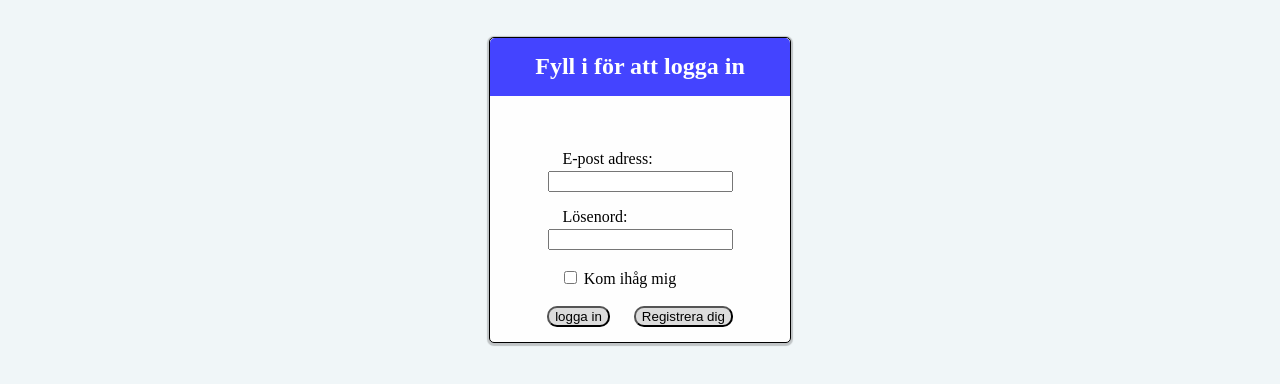
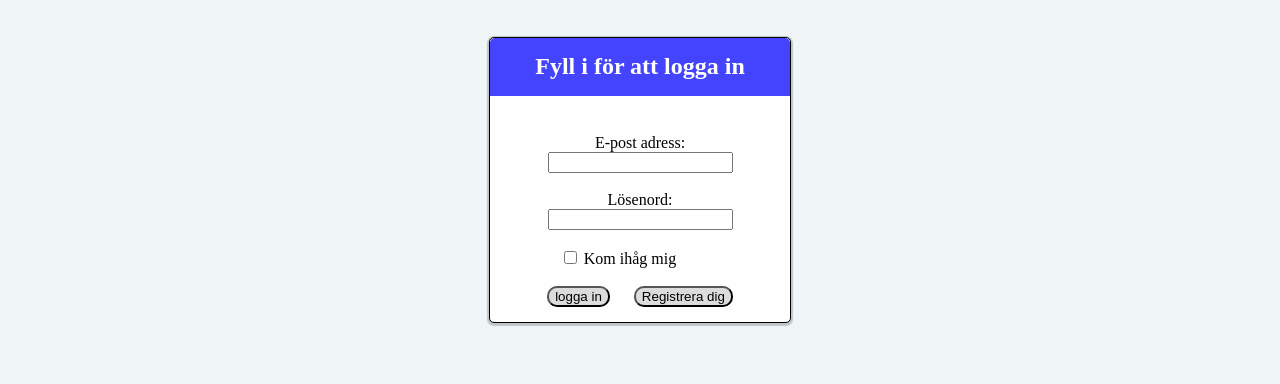
Before and after one commit to Grayfox665/uppgift1-loginsida, a plain HTML site: page index.html in a window 1280 px wide. Shown: the part 82-466 px from the top of the page. Drawn offline with Linux system fonts and the light colour scheme.

Commit message:
changed the paragraghs to labels. Removed the CSS stylings of paragraphs.

```diff
--- a/index.html
+++ b/index.html
@@ -12,10 +12,13 @@
     <form class="login-block">
         <h2 id="instruktion">Fyll i för att logga in</h2>
         <br>
-        <p id="E-post">E-post adress:</p>
-        <input type="text" name="e-post">
-        <p id="lösenord">Lösenord:</p>
-        <input type="password" name="password">
+        <label id="E-post">E-post adress:</label>
+        <br>
+        <input type="text" name="e-post" id="E-post">
+        <br><br>
+        <label id="lösenord">Lösenord:</label>
+        <br>
+        <input type="password" name="password" id="lösenord">
         <br><br>
         <input type="checkbox" id="Checkbox"> Kom ihåg mig
         <br><br>
--- a/style.css
+++ b/style.css
@@ -28,16 +28,6 @@ body{
     border-radius: 5px 5px 0px 0px;
 }
 
-#E-post{
-    margin-bottom: 3px;
-    margin-right: 65px;
-}
-
-#lösenord{
-    margin-bottom: 3px;
-    margin-right: 90px;
-}
-
 #Checkbox{
     margin-left: -40px;
 }
```
